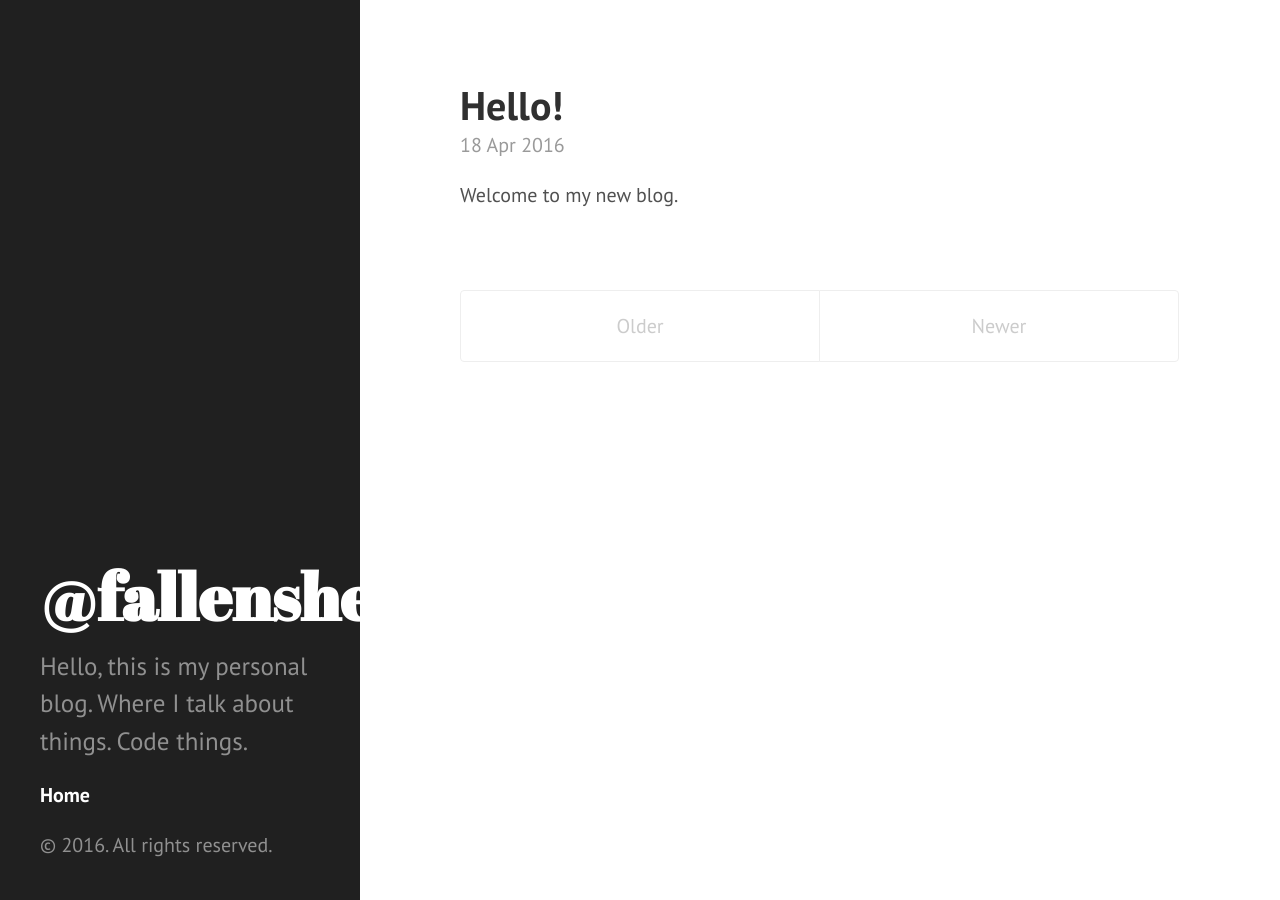
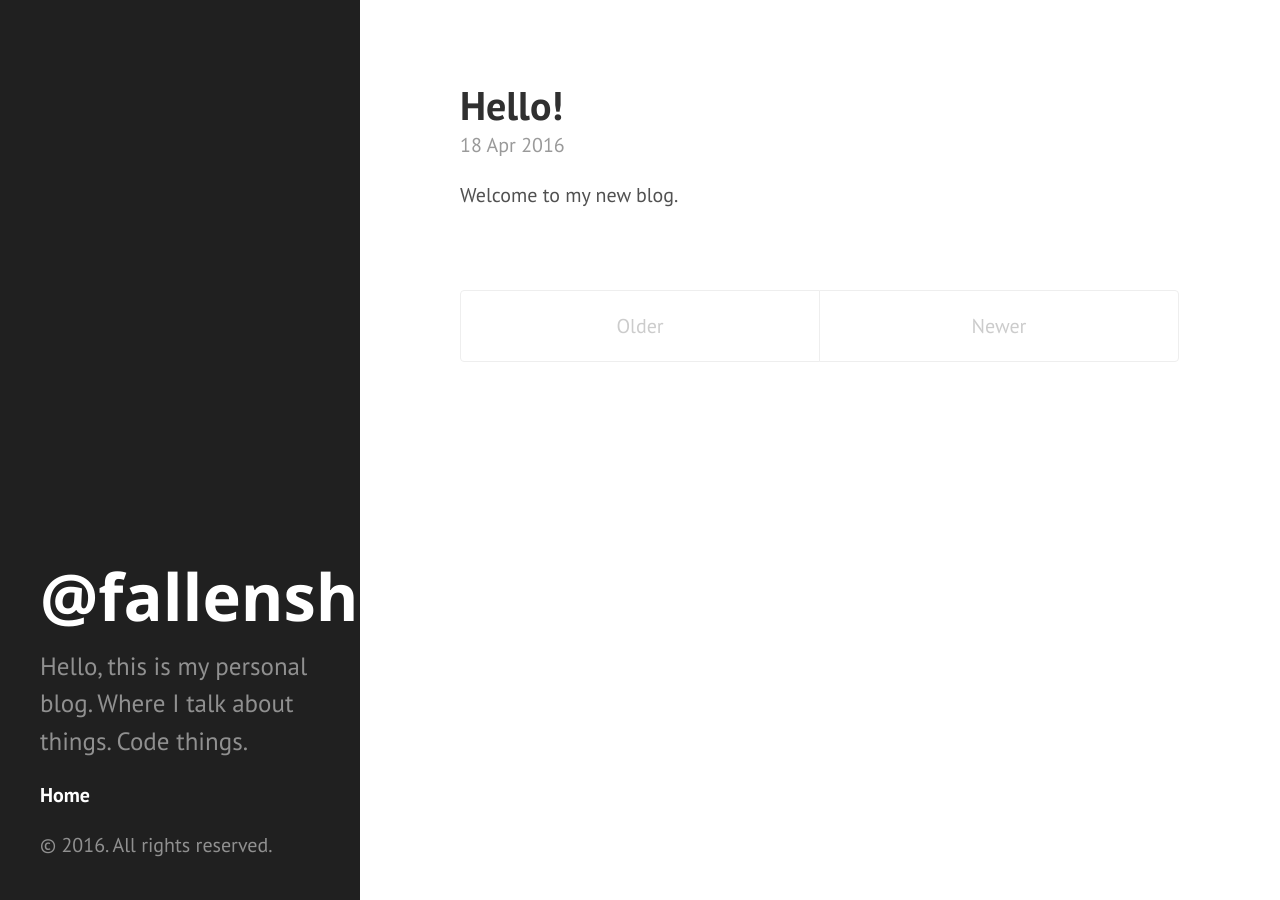
Before and after one commit to fallenshell/fallenshell.github.io, a Jekyll site: the page built from index.html, in a window 1280 px wide. Built offline with Jekyll 4.4.1, drawn with Linux system fonts in a browser that asks for light colours; the list of posts is cut into pages by our own code.

Commit message:
Update sidebar.html

```diff
--- a/_includes/sidebar.html
+++ b/_includes/sidebar.html
@@ -1,7 +1,7 @@
 <div class="sidebar">
   <div class="container sidebar-sticky">
     <div class="sidebar-about">
-      <h1>{{ site.title }}</h1>
+      <h1 id="headerf">{{ site.title }}</h1>
       <p class="lead">{{ site.description }}</p>
     </div>
 
```
